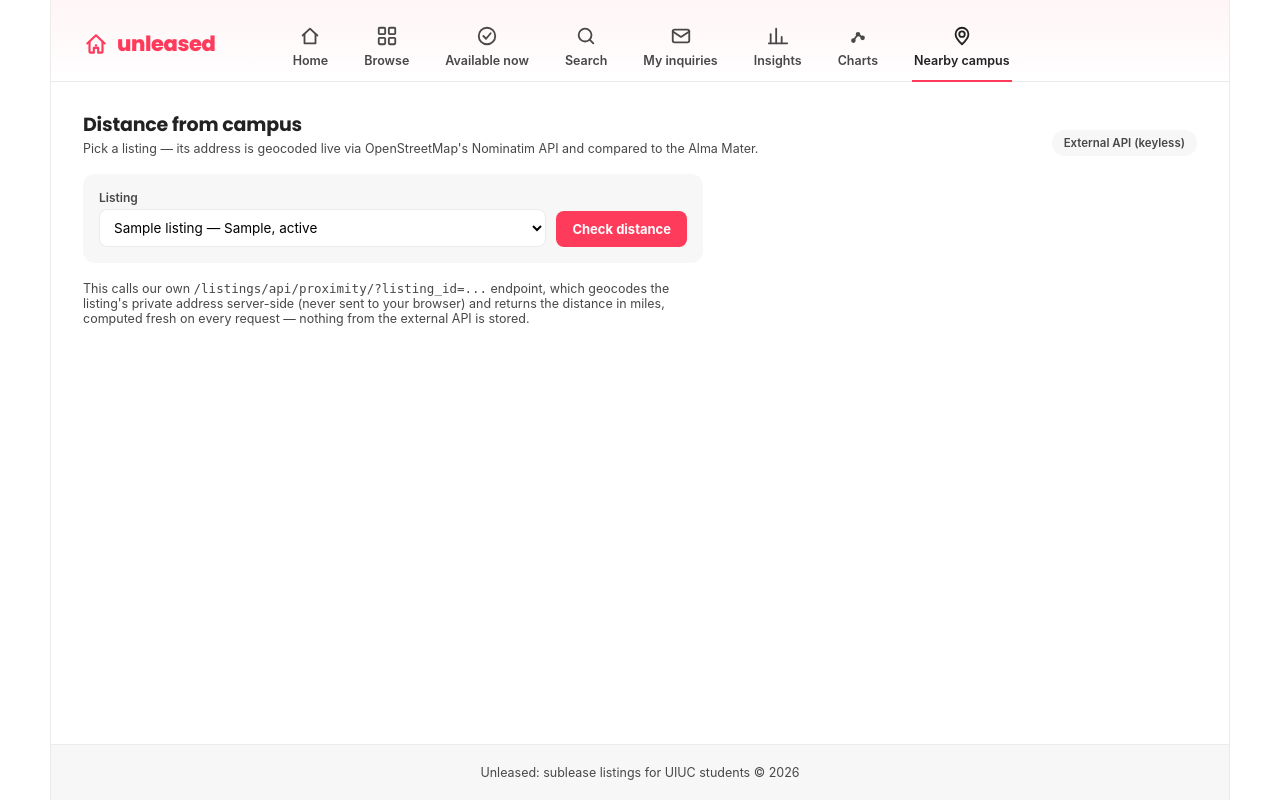
After one commit to SurutheJ/2_Unleased, a Django app: page /listings/proximity/ in a window 1280 px wide. The commit adds this page. Run offline with Django 5.2, Linux system fonts and the light colour scheme; tables that the repository leaves empty hold one stand-in row (values such as "Sample post").

Commit message:
feat: Add internal JSON API with Vega-Lite charts and external API integration

```diff
--- /dev/null
+++ b/listings/templates/listings/listing_proximity.html
@@ -0,0 +1,90 @@
+{% extends "base.html" %}
+
+{% block title %}Distance from campus{% endblock %}
+
+{% block extra_head %}
+<style>
+  .proximity-box {
+    display: flex; gap: 10px; align-items: end; flex-wrap: wrap;
+    background: var(--bg-card); border-radius: var(--radius-md);
+    padding: 16px; margin-bottom: 18px; max-width: 620px;
+  }
+  .proximity-box div { flex: 1; min-width: 240px; }
+  .proximity-box label { display: block; font-size: 12px; font-weight: 600; color: var(--ink-soft); margin-bottom: 4px; }
+  .proximity-box select {
+    width: 100%; font: inherit; font-size: 13.5px;
+    padding: 9px 10px; border: 1px solid var(--line); border-radius: 8px; background: #fff;
+  }
+  .btn {
+    font: inherit; font-size: 13px; font-weight: 700; cursor: pointer;
+    padding: 10px 16px; border-radius: 8px; border: 0; background: var(--accent); color: #fff;
+  }
+  .btn:hover { background: var(--accent-dark); }
+  .btn:disabled { opacity: 0.6; cursor: default; }
+  .note { font-size: 12.5px; color: var(--ink-soft); margin: 0 0 22px; max-width: 620px; }
+  #result { max-width: 620px; }
+  #result .card {
+    border: 1px solid var(--line); border-radius: var(--radius-md); padding: 14px 16px;
+  }
+  #result .error { color: #9A2A18; font-weight: 600; font-size: 13.5px; }
+  #result .miles { font-size: 26px; font-weight: 800; letter-spacing: -0.02em; }
+</style>
+{% endblock %}
+
+{% block content %}
+  <div class="section-head">
+    <div>
+      <h2>Distance from campus</h2>
+      <div class="sub">Pick a listing — its address is geocoded live via OpenStreetMap's Nominatim API and compared to the Alma Mater.</div>
+    </div>
+    <span class="pill">External API (keyless)</span>
+  </div>
+
+  <div class="proximity-box">
+    <div>
+      <label for="listing-select">Listing</label>
+      <select id="listing-select">
+        {% for listing in listings %}
+          <option value="{{ listing.pk }}">{{ listing.title }} &mdash; {{ listing.city }}, {{ listing.state }}</option>
+        {% endfor %}
+      </select>
+    </div>
+    <button class="btn" id="check-btn" type="button">Check distance</button>
+  </div>
+  <p class="note">
+    This calls our own <code>{% url 'listings:api_proximity' %}?listing_id=...</code> endpoint, which
+    geocodes the listing's private address server-side (never sent to your browser) and returns the
+    distance in miles, computed fresh on every request — nothing from the external API is stored.
+  </p>
+
+  <div id="result"></div>
+
+  <script>
+    const btn = document.getElementById('check-btn');
+    const select = document.getElementById('listing-select');
+    const result = document.getElementById('result');
+
+    btn.addEventListener('click', async () => {
+      btn.disabled = true;
+      result.innerHTML = '<div class="card">Looking up…</div>';
+      try {
+        const res = await fetch(`{% url 'listings:api_proximity' %}?listing_id=${select.value}`);
+        const data = await res.json();
+        if (!res.ok) {
+          result.innerHTML = `<div class="card error">${data.error || 'Something went wrong.'}</div>`;
+        } else {
+          result.innerHTML = `
+            <div class="card">
+              <div>${data.title}</div>
+              <div class="miles">${data.distance_from_campus_miles} mi</div>
+              <div class="note" style="margin:6px 0 0">from the Alma Mater, via ${data.geocoder}</div>
+            </div>`;
+        }
+      } catch (err) {
+        result.innerHTML = '<div class="card error">Network error reaching our own API.</div>';
+      } finally {
+        btn.disabled = false;
+      }
+    });
+  </script>
+{% endblock %}
--- a/listings/urls.py
+++ b/listings/urls.py
@@ -16,5 +16,9 @@ urlpatterns = [
     path('insights/chart.png', views.listing_status_chart, name='insights_chart'),  # matplotlib PNG
     path('api/', views.listing_api, name='api'),                  # JSON API (JsonResponse)
     path('api.txt', views.listing_api_text, name='api_text'),     # same data, HttpResponse/text
+    path('api/by-status/', views.listing_api_by_status, name='api_by_status'),  # chart-ready JSON (bar chart)
+    path('api/proximity/', views.listing_proximity, name='api_proximity'),      # external geocoding API (keyless)
+    path('charts/', views.vega_charts, name='vega_charts'),        # two embedded Vega-Lite charts
+    path('proximity/', views.listing_proximity_page, name='proximity'),  # HTML page calling api_proximity via fetch()
     path('<int:pk>/', views.ListingDetailView.as_view(), name='detail'),  # GET show + POST inquire
 ]
--- a/listings/views.py
+++ b/listings/views.py
@@ -1,12 +1,14 @@
+import math
 from io import BytesIO
 
 import matplotlib
 matplotlib.use('Agg')  # non-interactive backend: no display server needed, safe on any host
 import matplotlib.pyplot as plt
+import requests
 
 from django.db.models import Avg, Count, Q
 from django.http import HttpResponse, JsonResponse
-from django.shortcuts import render
+from django.shortcuts import get_object_or_404, render
 from django.template import loader
 from django.views import View
 from django.views.generic import DetailView, ListView
@@ -413,3 +415,114 @@ def listing_api_text(request):
         for listing in results
     ]
     return HttpResponse('\n'.join(lines) or 'No listings match.', content_type='text/plain')
+
+
+def listing_api_by_status(request):
+    """
+    Chart-ready JSON (FBV): GET /listings/api/by-status/
+
+    Same GROUP BY as the Insights page's "by status" table, but returned as
+    a flat JSON array (not wrapped in a {"results": [...]} envelope) so it
+    can be pointed at directly from a Vega-Lite spec's data.url. Always
+    includes all three statuses, even ones with zero listings right now, so
+    the bar chart doesn't silently drop a category.
+    """
+    status_labels = dict(Listing.Status.choices)
+    counts = (
+        Listing.objects
+        .values('status')
+        .annotate(total=Count('id'))
+        .order_by('status')
+    )
+    totals_by_status = {row['status']: row['total'] for row in counts}
+    data = [
+        {'status': status_labels[s], 'total': totals_by_status.get(s, 0)}
+        for s in Listing.Status.values
+    ]
+    return JsonResponse(data, safe=False)
+
+
+def vega_charts(request):
+    """Page embedding the two Vega-Lite charts, each reading a listings:api* endpoint directly."""
+    return render(request, 'listings/vega_charts.html')
+
+
+# ---------------------------------------------------------------------------
+# A4 Part 2: external API integration (keyless) + triangulation
+# ---------------------------------------------------------------------------
+
+# UIUC's Alma Mater statue — used as the fixed "campus center" reference point.
+CAMPUS_LAT = 40.1020
+CAMPUS_LON = -88.2272
+
+# Nominatim (OpenStreetMap) requires a descriptive User-Agent identifying the
+# app, not a browser string, as a condition of its free/keyless usage policy.
+GEOCODER_USER_AGENT = 'Unleased-DjangoCourseProject/1.0 (+https://github.com/SurutheJ/2_Unleased)'
+
+
+def _haversine_miles(lat1, lon1, lat2, lon2):
+    """Great-circle distance between two lat/lon points, in miles."""
+    earth_radius_miles = 3958.8
+    phi1, phi2 = math.radians(lat1), math.radians(lat2)
+    dphi = math.radians(lat2 - lat1)
+    dlambda = math.radians(lon2 - lon1)
+    a = math.sin(dphi / 2) ** 2 + math.cos(phi1) * math.cos(phi2) * math.sin(dlambda / 2) ** 2
+    return earth_radius_miles * 2 * math.atan2(math.sqrt(a), math.sqrt(1 - a))
+
+
+def listing_proximity(request):
+    """
+    PUBLIC JSON API (FBV): GET /listings/api/proximity/?listing_id=<pk>
+
+    Pulls one Listing from our own database (internal data), geocodes its
+    street address through Nominatim — a keyless public API — and returns
+    how far that listing is from the UIUC campus. The external geocode
+    (lat/lon) is only ever held in this request's local variables; it is
+    never written to the database, so re-running this view always makes a
+    fresh external call rather than reading a stale, stored result.
+
+    The street address itself is private (same rule as everywhere else in
+    this app — see listing_search()/InquiryLookupView): it is sent to the
+    geocoder server-side to compute a distance, but it is never echoed back
+    in the JSON response.
+    """
+    listing_id = request.GET.get('listing_id', '').strip()
+    if not listing_id.isdigit():
+        return JsonResponse({'error': 'Provide an existing listing via ?listing_id=<id>.'}, status=400)
+
+    listing = get_object_or_404(Listing, pk=listing_id)
+    full_address = f"{listing.street_address}, {listing.city}, {listing.state} {listing.zip_code}"
+
+    try:
+        geocode_response = requests.get(
+            'https://nominatim.openstreetmap.org/search',
+            params={'q': full_address, 'format': 'json', 'limit': 1},
+            headers={'User-Agent': GEOCODER_USER_AGENT},
+            timeout=5,
+        )
+        geocode_response.raise_for_status()
+    except requests.RequestException as exc:
+        return JsonResponse({'error': f'Could not reach the geocoding service: {exc}'}, status=502)
+
+    geocode_results = geocode_response.json()
+    if not geocode_results:
+        return JsonResponse({'error': 'That listing\'s address could not be geocoded.'}, status=404)
+
+    listing_lat = float(geocode_results[0]['lat'])
+    listing_lon = float(geocode_results[0]['lon'])
+    distance_miles = _haversine_miles(CAMPUS_LAT, CAMPUS_LON, listing_lat, listing_lon)
+
+    return JsonResponse({
+        'listing_id': listing.id,
+        'title': listing.title,
+        'building_name': listing.building_name,
+        'monthly_rent': str(listing.monthly_rent),
+        'distance_from_campus_miles': round(distance_miles, 2),
+        'geocoder': 'nominatim.openstreetmap.org',
+    })
+
+
+def listing_proximity_page(request):
+    """HTML page: pick a listing, fetch listing_proximity() client-side, show the result."""
+    context = {'listings': Listing.objects.select_related('lister')}
+    return render(request, 'listings/listing_proximity.html', context)
--- a/requirements.txt
+++ b/requirements.txt
@@ -1,3 +1,4 @@
 Django==5.2.17
 python-dotenv==1.2.2
 matplotlib==3.11.0
+requests==2.34.2
--- a/templates/partials/_navbar.html
+++ b/templates/partials/_navbar.html
@@ -36,6 +36,14 @@
         <svg viewBox="0 0 24 24" stroke-width="2" stroke-linecap="round" stroke-linejoin="round"><path d="M4 20V10"/><path d="M10 20V4"/><path d="M16 20v-7"/><path d="M22 20H2"/></svg>
         <span>Insights</span>
       </a>
+      <a class="tab {% if current == 'listings:vega_charts' %}active{% endif %}" href="{% url 'listings:vega_charts' %}">
+        <svg viewBox="0 0 24 24" stroke-width="2" stroke-linecap="round" stroke-linejoin="round"><circle cx="7" cy="17" r="1.5"/><circle cx="12" cy="10" r="1.5"/><circle cx="17" cy="14" r="1.5"/><path d="M7 17L12 10L17 14"/></svg>
+        <span>Charts</span>
+      </a>
+      <a class="tab {% if current == 'listings:proximity' %}active{% endif %}" href="{% url 'listings:proximity' %}">
+        <svg viewBox="0 0 24 24" stroke-width="2" stroke-linecap="round" stroke-linejoin="round"><circle cx="12" cy="10" r="3"/><path d="M12 21s7-6.5 7-11a7 7 0 10-14 0c0 4.5 7 11 7 11z"/></svg>
+        <span>Nearby campus</span>
+      </a>
     {% endwith %}
   </nav>
 
```
Also changed, not shown: docs/notes/notes.txt (+97 -0 lines), docs/vega-lite/chart1-bar-by-status.vl.json (added, +16 -0 lines), docs/vega-lite/chart2-scatter-rent-vs-bedrooms.vl.json (added, +26 -0 lines), listings/templates/listings/vega_charts.html (added, +87 -0 lines), README.md, 5 other files.
